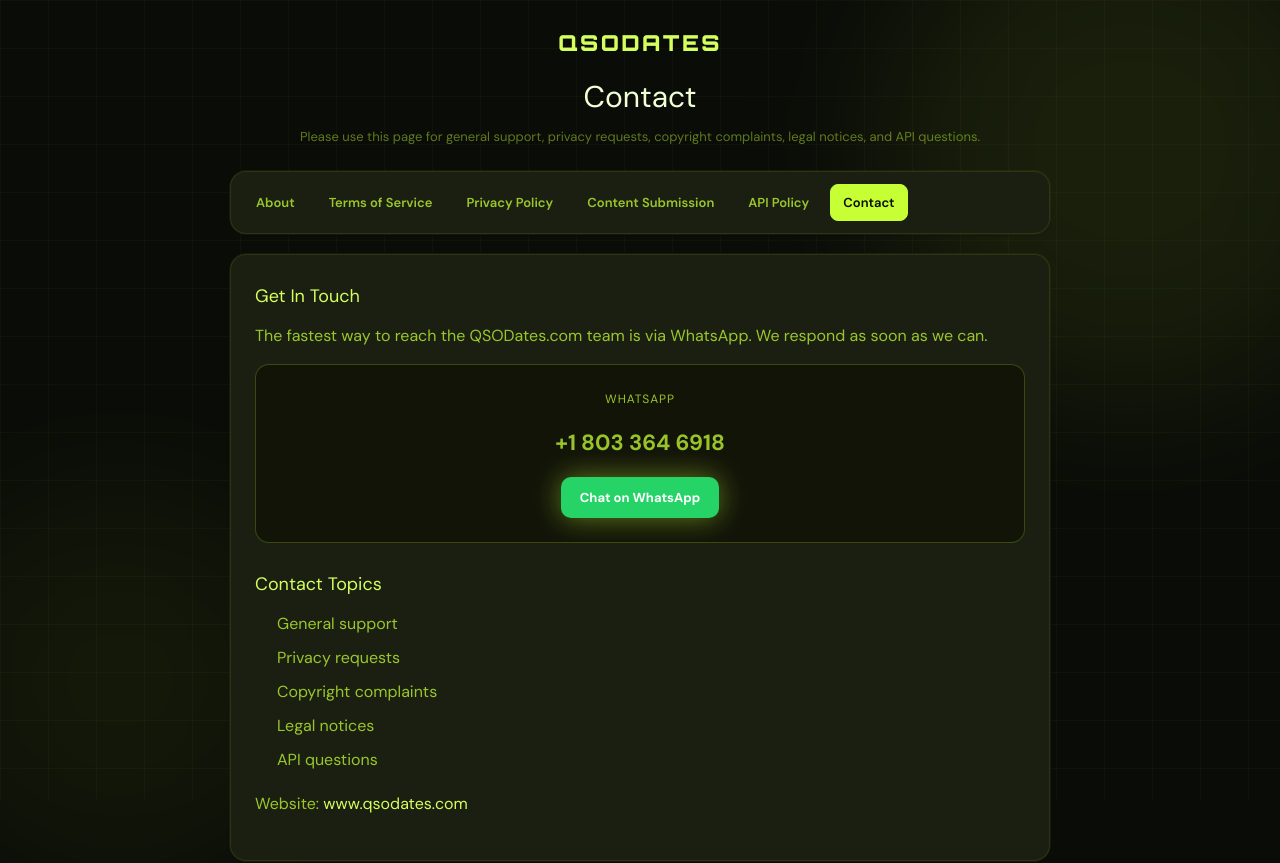
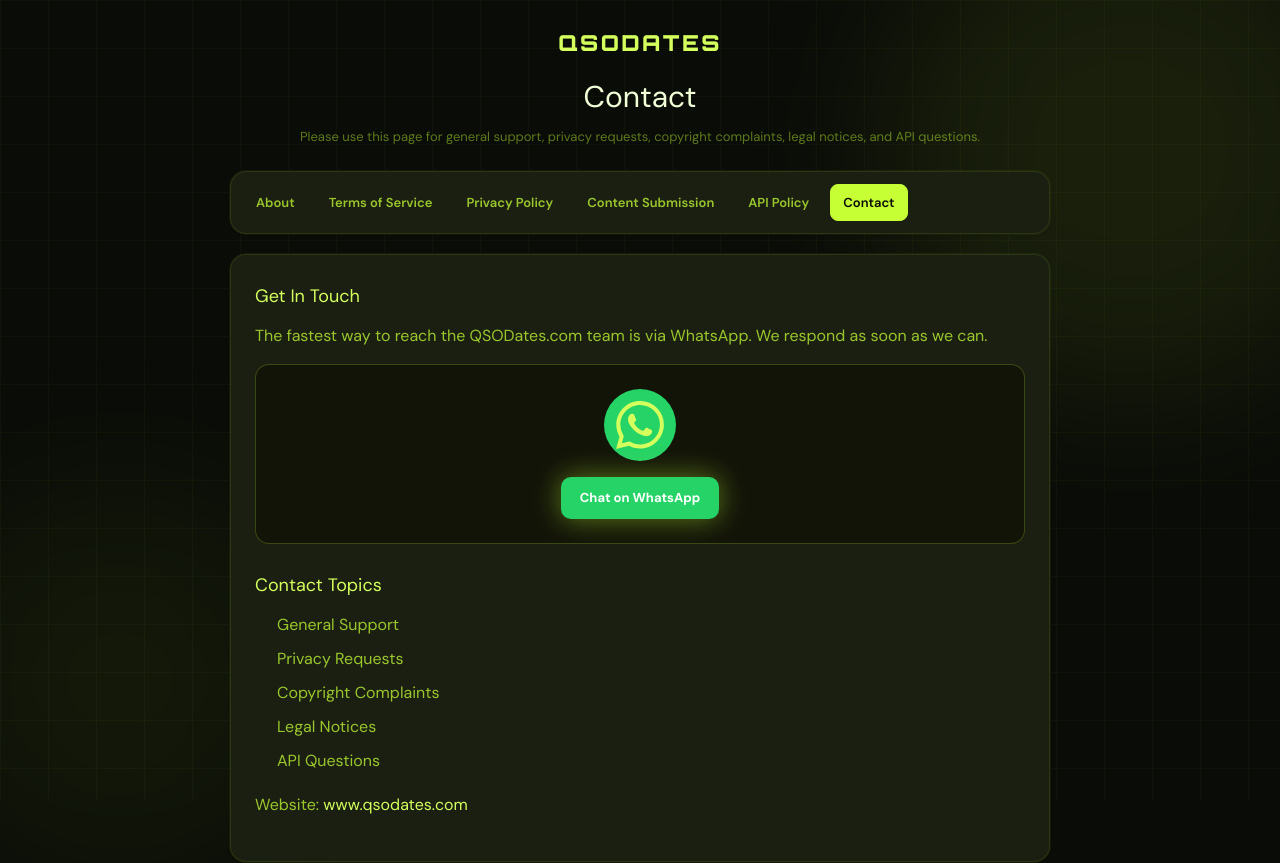
Before and after one commit to asim007464/calendarhammad, a Next.js app: page /contact in a window 1280 px wide. Shown: the top 863 px of the page. Built offline with nearby package versions, Linux system fonts and the light colour scheme.

Commit message:
Show WhatsApp logo only (hide phone number) and title-case contact topics

```diff
--- a/src/app/contact/page.tsx
+++ b/src/app/contact/page.tsx
@@ -1,7 +1,8 @@
 import type { Metadata } from "next";
 import Link from "next/link";
 import BrandMark from "@/components/BrandMark";
-import { WHATSAPP_DISPLAY, WHATSAPP_URL } from "@/lib/siteContact";
+import { WhatsAppIcon } from "@/components/WhatsAppIcon";
+import { WHATSAPP_URL } from "@/lib/siteContact";
 import { LEGAL_NAV } from "@/lib/legalNav";
 import { buildPageMetadata } from "@/lib/seo";
 
@@ -14,11 +15,11 @@
 });
 
 const CONTACT_TOPICS = [
-  "General support",
-  "Privacy requests",
-  "Copyright complaints",
-  "Legal notices",
-  "API questions",
+  "General Support",
+  "Privacy Requests",
+  "Copyright Complaints",
+  "Legal Notices",
+  "API Questions",
 ];
 
 export default function ContactPage() {
@@ -49,8 +50,15 @@
           <p>The fastest way to reach the QSODates.com team is via WhatsApp. We respond as soon as we can.</p>
 
           <div className="contact-whatsapp-card">
-            <p className="contact-label">WhatsApp</p>
-            <p className="contact-number no-cap">{WHATSAPP_DISPLAY}</p>
+            <a
+              href={WHATSAPP_URL}
+              target="_blank"
+              rel="noopener noreferrer"
+              className="contact-wa-logo"
+              aria-label="Chat on WhatsApp"
+            >
+              <WhatsAppIcon size={48} />
+            </a>
             <a
               href={WHATSAPP_URL}
               target="_blank"
--- a/src/app/globals.css
+++ b/src/app/globals.css
@@ -889,10 +889,36 @@
 .contact-whatsapp-card {
   background: var(--bg-elevated); border: 1px solid var(--border-strong);
   border-radius: 14px; padding: 24px; text-align: center;
+  display: flex; flex-direction: column; align-items: center; gap: 16px;
 }
-.contact-label { font-size: 12px; text-transform: uppercase; letter-spacing: 0.08em; color: var(--text-muted); margin: 0 0 8px; }
-.contact-number { font-size: 22px; font-weight: 700; margin: 0 0 16px; color: var(--text); }
+.contact-wa-logo {
+  display: inline-flex;
+  align-items: center;
+  justify-content: center;
+  width: 72px;
+  height: 72px;
+  border-radius: 50%;
+  background: #25D366;
+  color: #fff;
+  transition: transform 0.2s ease, box-shadow 0.2s ease;
+}
+.contact-wa-logo:hover {
+  transform: scale(1.05);
+  box-shadow: 0 0 24px rgba(37, 211, 102, 0.45);
+}
 .contact-wa-btn { display: inline-flex; background: #25D366 !important; color: #fff !important; }
+.footer-wa-link {
+  display: inline-flex;
+  align-items: center;
+  gap: 8px;
+  color: var(--text-secondary);
+  text-decoration: none;
+}
+.footer-wa-link:hover { color: var(--brand-light); }
+.social-btn-icon {
+  padding: 8px 10px;
+  color: #25D366;
+}
 
 /* Admin shell (OpenRepeater-style sidebar, site colors) */
 .admin-shell { display: flex; min-height: 100vh; background: var(--bg); }
--- a/src/components/Footer.tsx
+++ b/src/components/Footer.tsx
@@ -1,6 +1,7 @@
 import Link from "next/link";
 import { LogoWordmark } from "@/components/LogoWordmark";
 import { AdminNavLink } from "@/components/AdminNavLink";
+import { WhatsAppIcon } from "@/components/WhatsAppIcon";
 import { SOCIAL_LINKS } from "@/types/database";
 
 export function Footer() {
@@ -28,8 +29,14 @@
             <a href={SOCIAL_LINKS.x} target="_blank" rel="noopener noreferrer" className="social-btn">
               X
             </a>
-            <a href={SOCIAL_LINKS.whatsapp} target="_blank" rel="noopener noreferrer" className="social-btn">
-              WhatsApp {SOCIAL_LINKS.whatsappDisplay}
+            <a
+              href={SOCIAL_LINKS.whatsapp}
+              target="_blank"
+              rel="noopener noreferrer"
+              className="social-btn social-btn-icon"
+              aria-label="Chat on WhatsApp"
+            >
+              <WhatsAppIcon size={18} />
             </a>
           </div>
         </div>
@@ -65,7 +72,18 @@
           <h4>Contact</h4>
           <ul>
             <li><Link href="/contact">Contact Us</Link></li>
-            <li><a href={SOCIAL_LINKS.whatsapp} target="_blank" rel="noopener noreferrer">{SOCIAL_LINKS.whatsappDisplay}</a></li>
+            <li>
+              <a
+                href={SOCIAL_LINKS.whatsapp}
+                target="_blank"
+                rel="noopener noreferrer"
+                className="footer-wa-link"
+                aria-label="Chat on WhatsApp"
+              >
+                <WhatsAppIcon size={18} />
+                <span>WhatsApp</span>
+              </a>
+            </li>
             <li><a href={SOCIAL_LINKS.site}>www.qsodates.com</a></li>
           </ul>
         </div>
--- /dev/null
+++ b/src/components/WhatsAppIcon.tsx
@@ -0,0 +1,20 @@
+interface Props {
+  size?: number;
+  className?: string;
+}
+
+export function WhatsAppIcon({ size = 24, className }: Props) {
+  return (
+    <svg
+      xmlns="http://www.w3.org/2000/svg"
+      viewBox="0 0 24 24"
+      width={size}
+      height={size}
+      fill="currentColor"
+      className={className}
+      aria-hidden="true"
+    >
+      <path d="M17.472 14.382c-.297-.149-1.758-.867-2.03-.967-.273-.099-.471-.148-.67.15-.197.297-.767.966-.94 1.164-.173.199-.347.223-.644.075-.297-.15-1.255-.463-2.39-1.475-.883-.788-1.48-1.761-1.653-2.059-.173-.297-.018-.458.13-.606.134-.133.298-.347.446-.52.149-.174.198-.298.298-.497.099-.198.05-.371-.025-.52-.075-.149-.669-1.612-.916-2.207-.242-.579-.487-.5-.669-.51-.173-.008-.371-.01-.57-.01-.198 0-.52.074-.792.372-.272.297-1.04 1.016-1.04 2.479 0 1.462 1.065 2.875 1.213 3.074.149.198 2.096 3.2 5.077 4.487.709.306 1.262.489 1.694.625.712.227 1.36.195 1.871.118.571-.085 1.758-.719 2.006-1.413.248-.694.248-1.289.173-1.413-.074-.124-.272-.198-.57-.347m-5.421 7.403h-.004a9.87 9.87 0 01-5.031-1.378l-.361-.214-3.741.982.998-3.648-.235-.374a9.86 9.86 0 01-1.51-5.26c.001-5.45 4.436-9.884 9.888-9.884 2.64 0 5.122 1.03 6.988 2.898a9.825 9.825 0 012.893 6.994c-.003 5.45-4.435 9.884-9.885 9.884m8.413-18.297A11.815 11.815 0 0012.05 0C5.495 0 .16 5.335.157 11.892c0 2.096.547 4.142 1.588 5.945L.057 24l6.305-1.654a11.882 11.882 0 005.683 1.448h.005c6.554 0 11.89-5.335 11.893-11.893a11.821 11.821 0 00-3.48-8.413z" />
+    </svg>
+  );
+}
```
